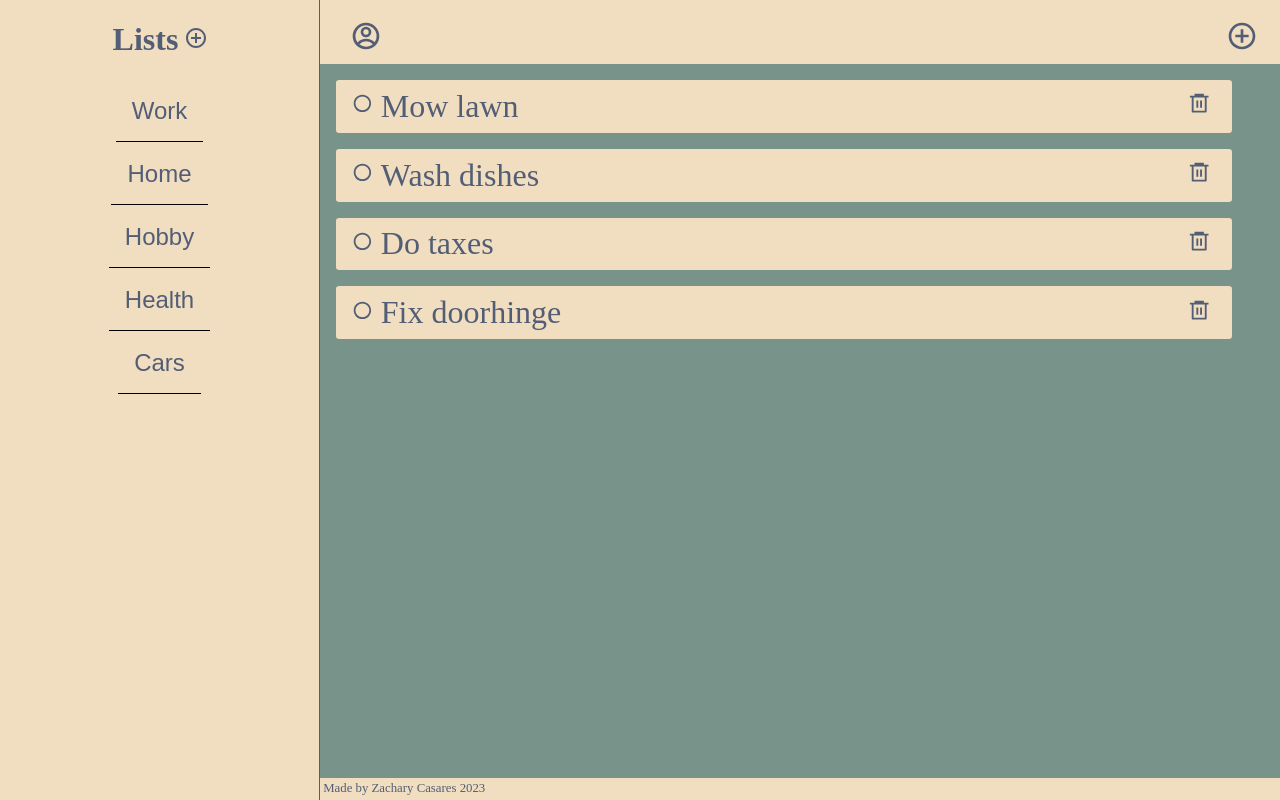
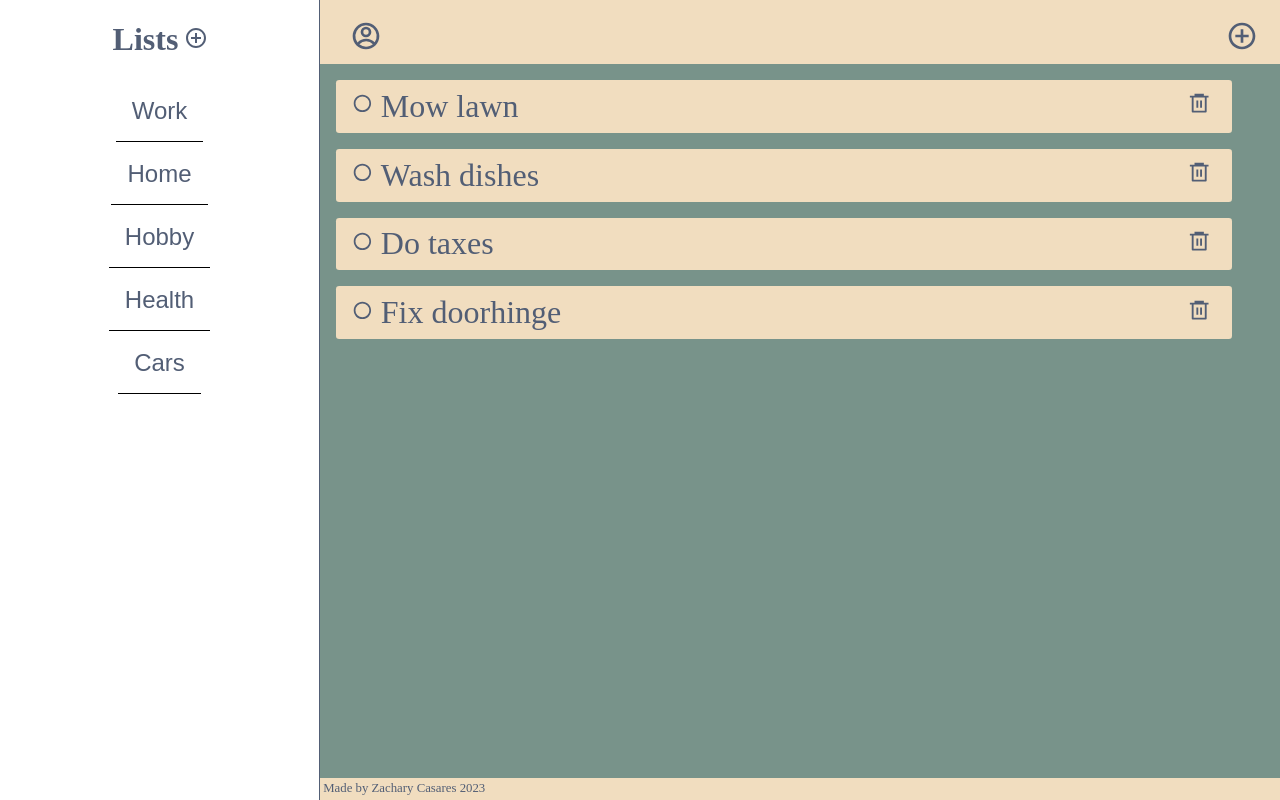
Before and after one commit to zach28attack/TodoList, a React (Vite) app in the folder client/: page / in a window 1280 px wide. Shown: the top 800 px of the page. Built offline with nearby package versions, Linux system fonts and the light colour scheme.

Commit message:
remove root styling

```diff
--- a/client/src/index.css
+++ b/client/src/index.css
@@ -1,5 +1,4 @@
 :root {
-  background-color: var(--tan);
   --green: #92ba92;
   --dark-green: #78938a;
   --grey: #525e75;
```
